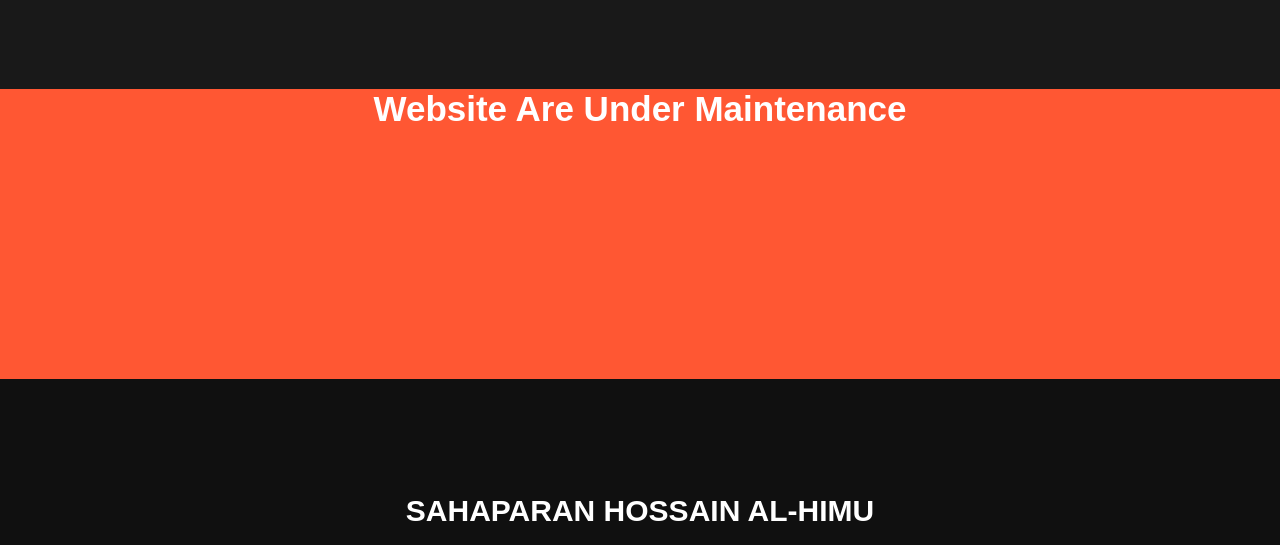
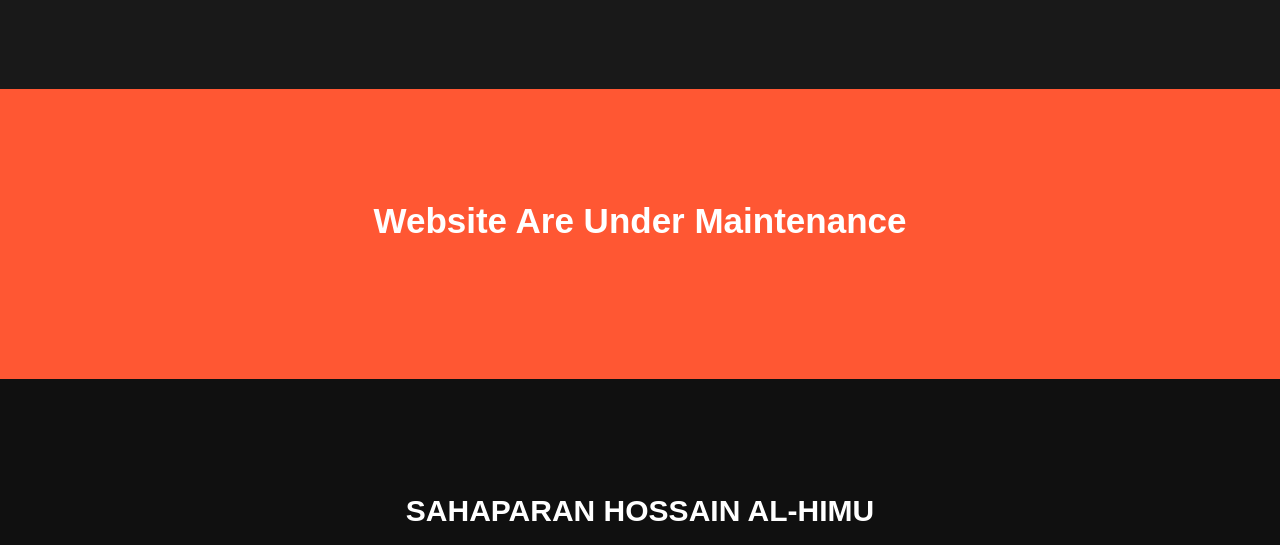
Before and after one commit to saha-paran/myportfolio, a plain HTML site: page index.html in a window 1280 px wide. Shown: the part 2498-3043 px from the top of the page. Drawn offline with Linux system fonts and the light colour scheme.

Commit message:
Update style.css

```diff
--- a/style.css
+++ b/style.css
@@ -360,6 +360,10 @@ footer p:nth-child(2){
     background: #FF5733;
     width: 100%;
     height: 290px;
+    display: flex;
+    justify-content: center;
+    align-items: center;
+    flex direction: wrap;
 }
 .contact-me2 p{
     color: white;
```
